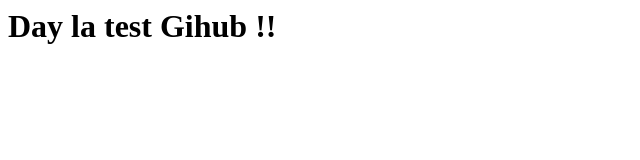
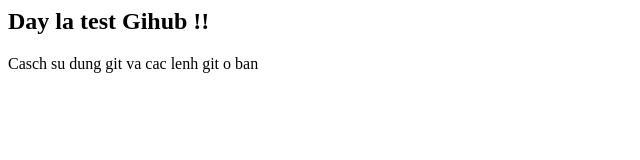
Before and after one commit to TruongIT-STU/Github_Tutorial, a plain HTML site: page index.html in a window 1280 px wide. Shown: the whole page, without its empty margins (0-640 px from the left). Drawn offline with Linux system fonts and the light colour scheme.

Commit message:
Em lo an nham

```diff
--- a/index.html
+++ b/index.html
@@ -6,6 +6,7 @@
     <title>Test</title>
 </head>
 <body>
-     <h1>Day la test Gihub !!</h1>
+     <h2>Day la test Gihub !!</h2>
+     <p>Casch su dung git va cac lenh git o ban</p>
 </body>
 </html>
```
